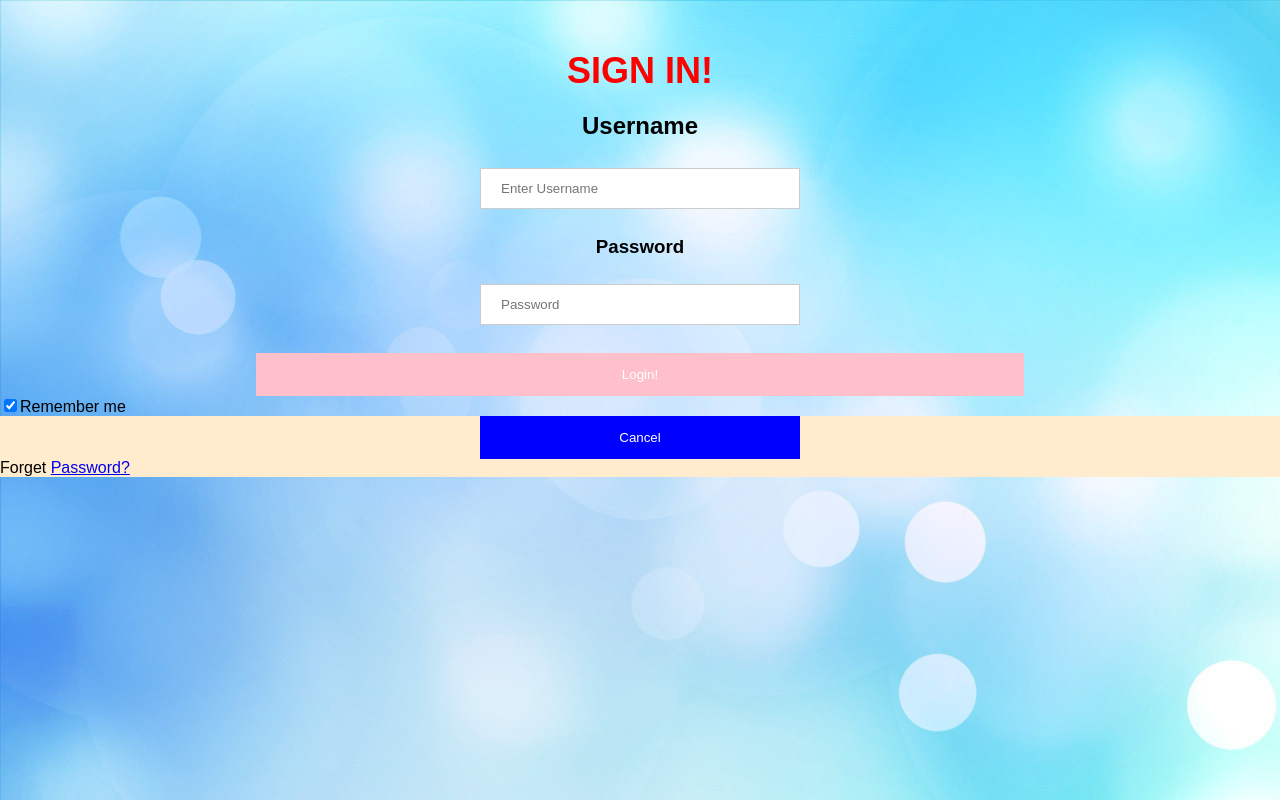
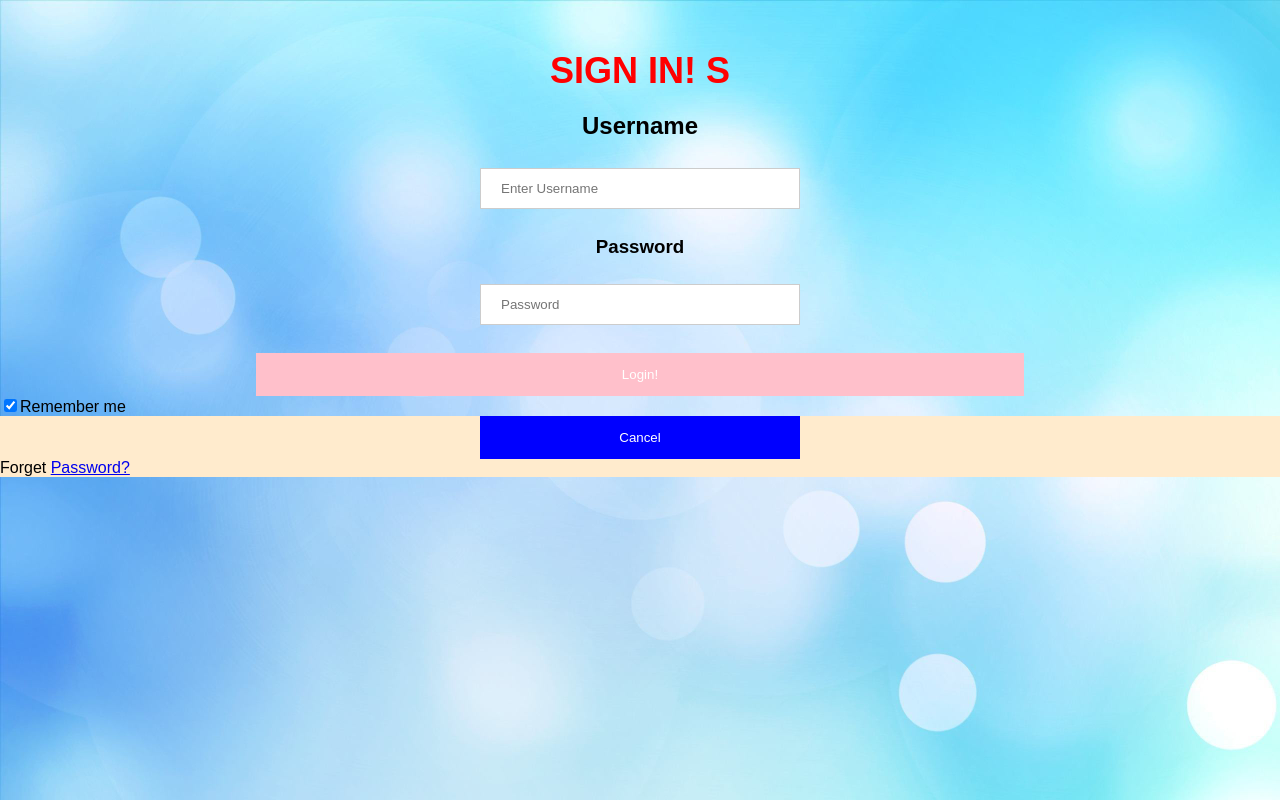
Before and after one commit to Quanluis/login, a plain HTML site: page index.html in a window 1280 px wide. Drawn offline with Linux system fonts and the light colour scheme.

Commit message:
getting page to load

```diff
--- a/index.html
+++ b/index.html
@@ -10,7 +10,7 @@
 <body>
     <div class="title">
     <h1>
-        Sign in!
+        Sign in! s
     </h1>
     <div>
         <label class = "username" > <h2>Username </h2>
```
